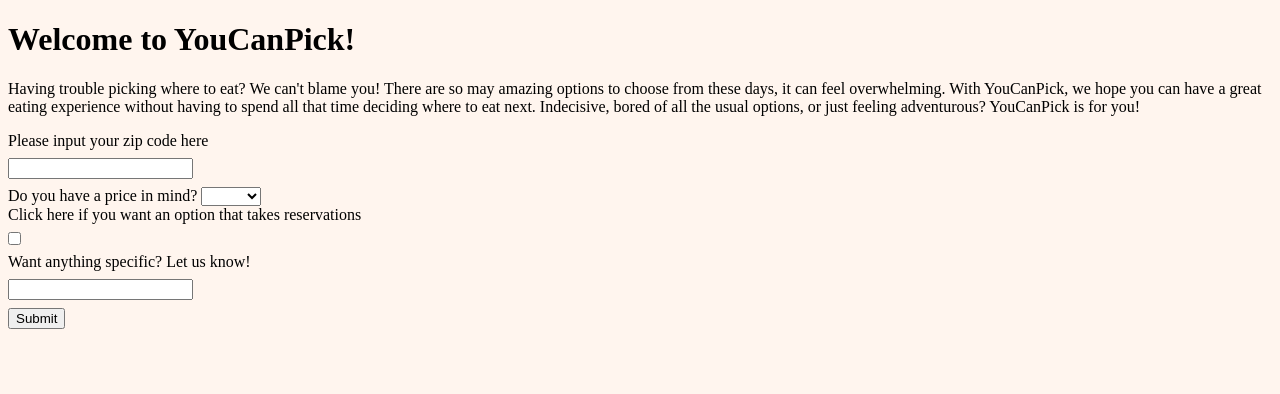
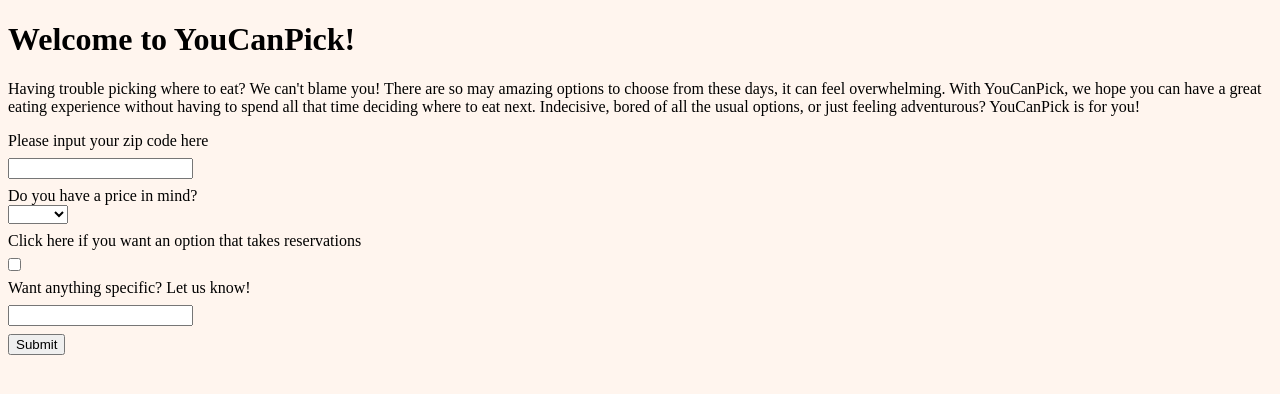
Before and after one commit to mosorio22/YouCanPick, a Flask app: page / in a window 1280 px wide. Shown: the part 123-517 px from the top of the page. Run offline with Flask 2, Linux system fonts and the light colour scheme.

Commit message:
remove br tag

```diff
--- a/static/css/home.css
+++ b/static/css/home.css
@@ -17,3 +17,8 @@ input[type=text]:focus {
 	max-width: 15%;
 	height: auto;
 }
+
+#price {
+	display: block;
+	margin-bottom: 8px;
+}
--- a/templates/home.html
+++ b/templates/home.html
@@ -28,7 +28,6 @@
         <option value="4">$$$$</option>
         <option value="5">$$$$$</option>
       </select>
-      <br>
       <label for="reservation">Click here if you want an option that takes reservations</label>
       <input type="checkbox" id="reservation" name="reservation" value="reservation">
       <label for="category">Want anything specific? Let us know!</label>
```
